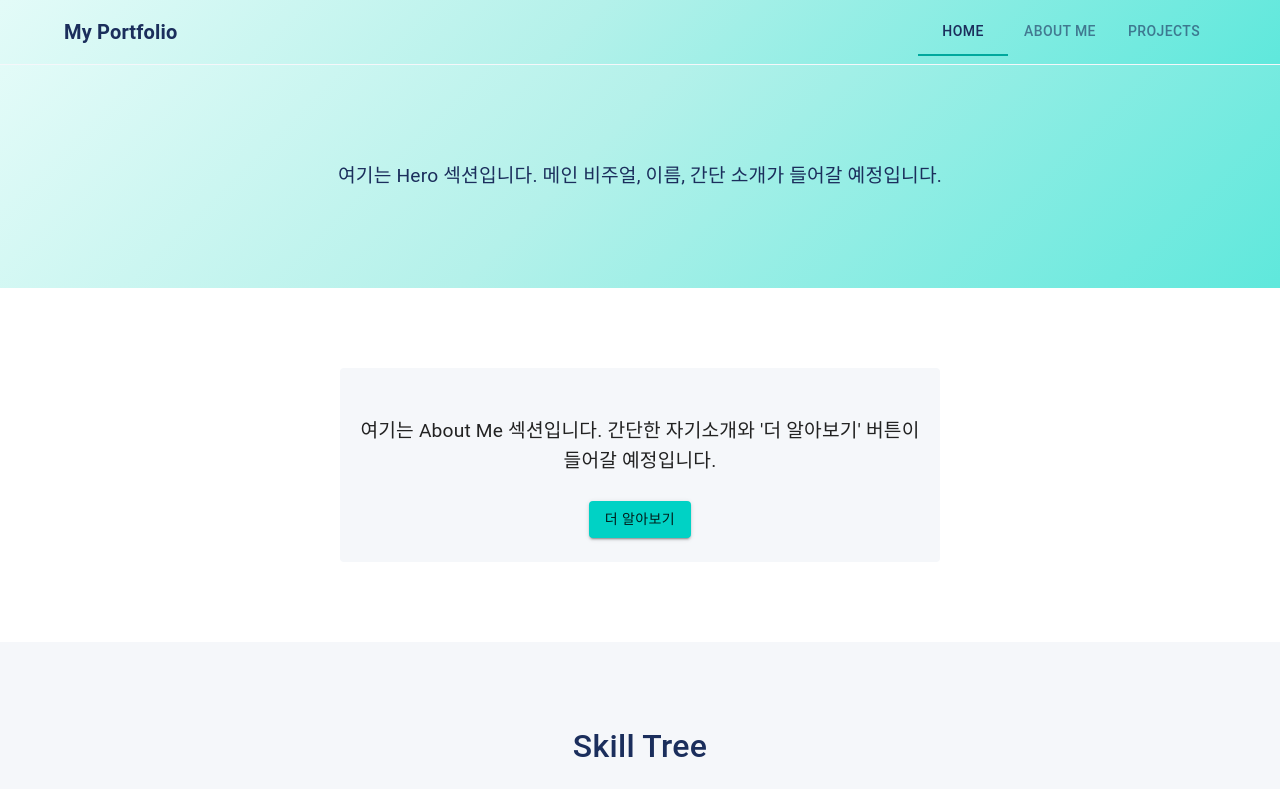
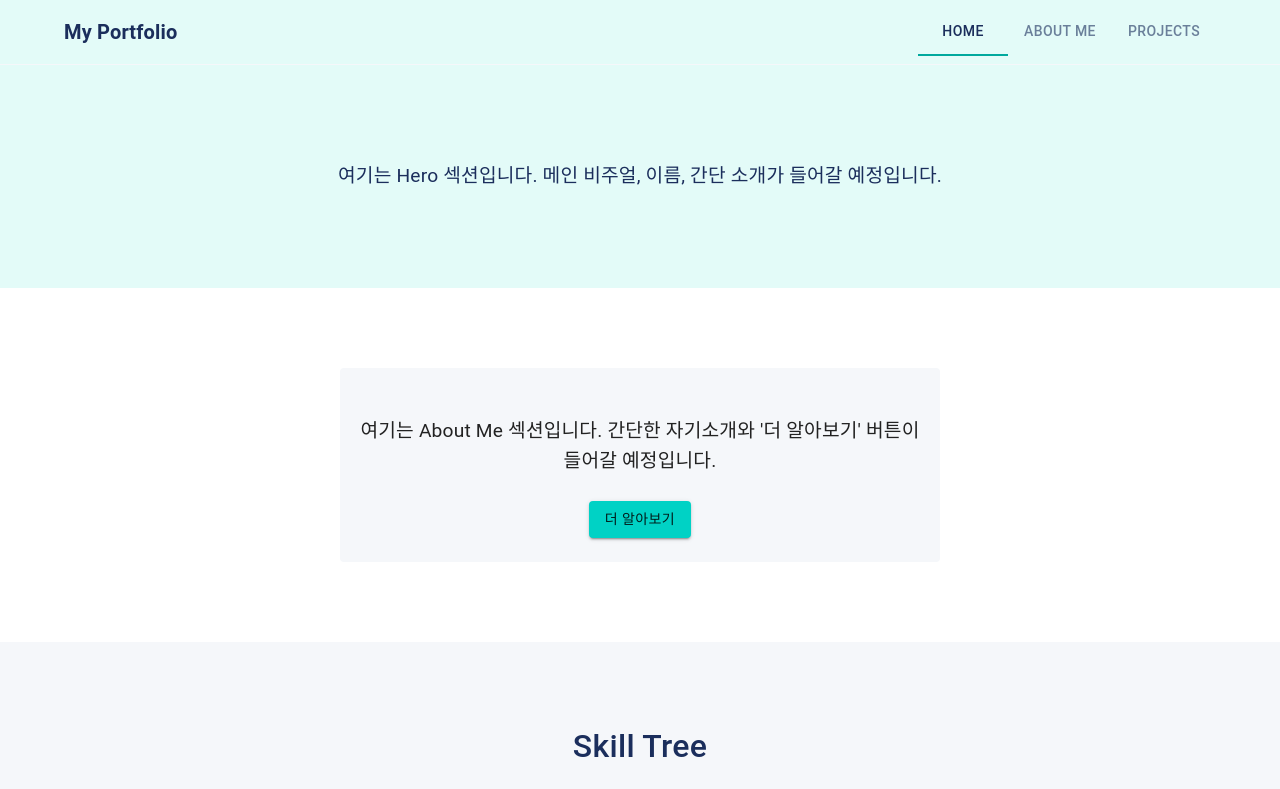
Before and after one commit to jihye-c0de/my-portfolio, a React (Vite) app: page /#/ in a window 1280 px wide. Shown: the top 789 px of the page. Built offline with nearby package versions, Linux system fonts and the light colour scheme; no server answers; the database is empty.

Commit message:
style: 방명록 전환에 페이드아웃 추가, 그라데이션을 연한 민트 단색으로 교체
- 방명록 카드가 아래로 슬라이드되며 서서히 사라지도록 페이드아웃 적용
- 헤더/히어로 배경 그라데이션(--gradient-brand)을 단색 --color-mint로 교체

```diff
--- a/src/components/common/navbar.jsx
+++ b/src/components/common/navbar.jsx
@@ -24,7 +24,7 @@ function Navbar() {
       position="sticky"
       elevation={0}
       sx={{
-        background: 'var(--gradient-brand)',
+        background: 'var(--color-mint)',
         borderBottom: '1px solid var(--color-bg-secondary)',
       }}
     >
--- a/src/components/landing/hero-section.jsx
+++ b/src/components/landing/hero-section.jsx
@@ -10,7 +10,7 @@ function HeroSection() {
         py: { xs: 8, md: 12 },
         px: { xs: 2, md: 3 },
         textAlign: 'center',
-        background: 'var(--gradient-brand)',
+        background: 'var(--color-mint)',
         color: 'var(--color-secondary)',
       }}
     >
--- a/src/components/ui/guestbook-board.jsx
+++ b/src/components/ui/guestbook-board.jsx
@@ -11,7 +11,7 @@ const STACK_OFFSETS = [
   { transform: 'translate(52px, 16px) scale(0.94)', zIndex: 1, boxShadow: '0 6px 16px rgba(27, 46, 92, 0.1)' },
 ];
 
-const LEAVE_STYLE = { transform: 'translate(0px, 130%) scale(0.98)' };
+const LEAVE_STYLE = { transform: 'translate(0px, 130%) scale(0.96)', opacity: 0 };
 const ADVANCE_DELAY_MS = 350;
 
 function GuestbookBoard() {
@@ -123,7 +123,7 @@ function GuestbookBoard() {
                   top: 0,
                   left: 0,
                   right: 0,
-                  transition: 'transform 0.35s cubic-bezier(0.4, 0, 0.2, 1)',
+                  transition: 'transform 0.35s cubic-bezier(0.4, 0, 0.2, 1), opacity 0.3s ease',
                   ...STACK_OFFSETS[index],
                   ...(index === 0 && isLeaving ? LEAVE_STYLE : {}),
                 }}
--- a/src/index.css
+++ b/src/index.css
@@ -23,8 +23,8 @@
   --color-link: #1B2E5C;
   --color-link-hover: #FF8FB1;
 
-  /* Brand Gradient (가벼운 느낌의 섹션 배경용) */
-  --gradient-brand: linear-gradient(135deg, #E3FBF8 0%, #B4F1EA 45%, #5FE8DC 100%);
+  /* Mint Accent (헤더/히어로 등 섹션 배경용) */
+  --color-mint: #E3FBF8;
 }
 
 @media (prefers-color-scheme: dark) {
@@ -36,7 +36,7 @@
     --color-text-muted: #777777;
     --color-primary: #2EE6D9;
     --color-secondary: #7C93C9;
-    --gradient-brand: linear-gradient(135deg, #16302E 0%, #1B3F3B 45%, #16504A 100%);
+    --color-mint: #16302E;
   }
 }
 
```
